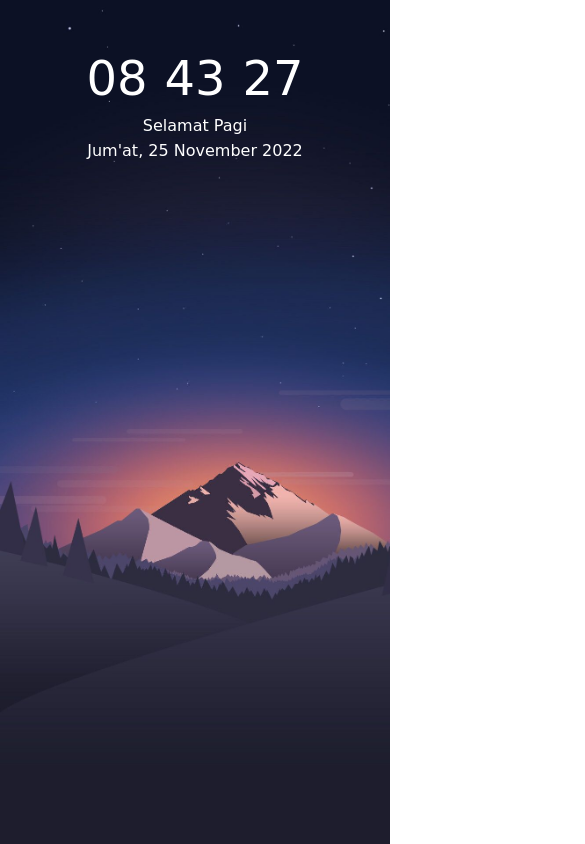
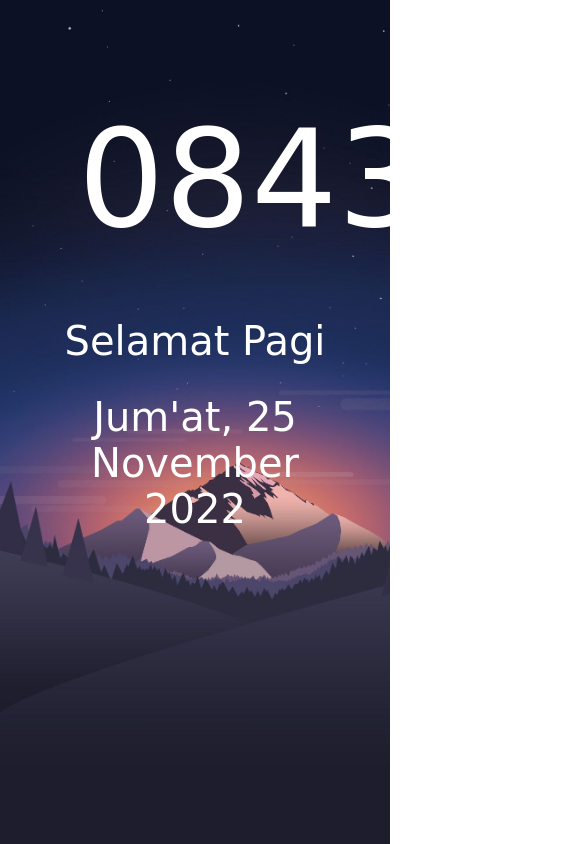
Before and after one commit to Mittominato/Jam, a plain HTML site: page index.html in a window 390 px wide. Shown: the whole page, 585 px wide, since content can reach past the window. Drawn offline with Linux system fonts and the light colour scheme.

Commit message:
Update index.html

```diff
--- a/index.html
+++ b/index.html
@@ -8,7 +8,6 @@
                 margin: 0;
                 padding: 0;
             }
-            @media (max-width: 720px) {
             #kotak {
                 width: 100vw;
                 height: 100vh;
@@ -18,13 +17,13 @@
             #waktu {
                 width: 60%;
                 display: flex;
-                margin: 50px auto;
+                margin: 100px auto;
             }
             #waktu p {
                 font-family: 'Bebas Neue', cursive;
                 color: white;
                 margin: auto;
-                font-size: 3rem;
+                font-size: 8.5rem;
             }
             .sapa {
                 width: 80%;
@@ -35,6 +34,7 @@
                 font-family: 'Courgette', cursive;
                 color: white;
                 text-align: center;
+                font-size : 2.5rem;
             }
             .kalimat {
                 width: 80%;
@@ -45,6 +45,7 @@
                 font-family: 'Courgette', cursive;
                 color: white;
                 text-align: center;
+                font-size : 2.5rem;
             }
             .hari {
                 width: 80%;
@@ -55,6 +56,7 @@
                 font-family: 'Courgette', cursive;
                 color: white;
                 text-align: center;
+                font-size: 2.5rem;
             }
             @import url('https://fonts.googleapis.com/css2?family=Bebas+Neue&display=swap');
             @import url('https://fonts.googleapis.com/css2?family=Courgette&display=swap');
```
